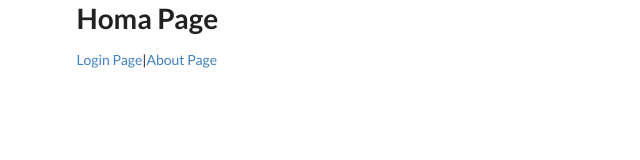
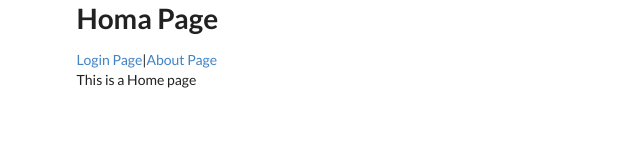
Before and after one commit to Dihfahsih1/React-App, a React (Create React App) app: page / in a window 1280 px wide. Shown: the top 160 px of the page, without its empty margins (0-640 px from the left). Built offline with nearby package versions, Linux system fonts and the light colour scheme.

Commit message:
Made some changes on the pages

```diff
--- a/src/components/pages/AboutPage.js
+++ b/src/components/pages/AboutPage.js
@@ -7,6 +7,7 @@ const AboutPage = () =>(
     <h1>About Page</h1>
     <Link to="/LoginPage">Login</Link>|
     <Link to="/">Home</Link>
+    <p>This is about page</p>
     </div>
 );
 export default AboutPage;
--- a/src/components/pages/HomePage.js
+++ b/src/components/pages/HomePage.js
@@ -5,6 +5,7 @@ const HomePage = () =>(
     <h1>Homa Page</h1>
     <Link to="/LoginPage">Login Page</Link>|
     <Link to="/AboutPage">About Page</Link>
+    <p>This is a Home page</p>
     </div>
 );
 export default HomePage;
```
